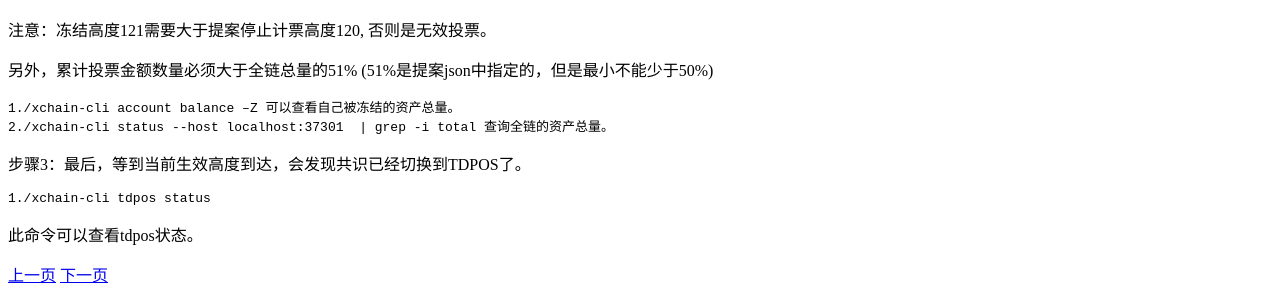
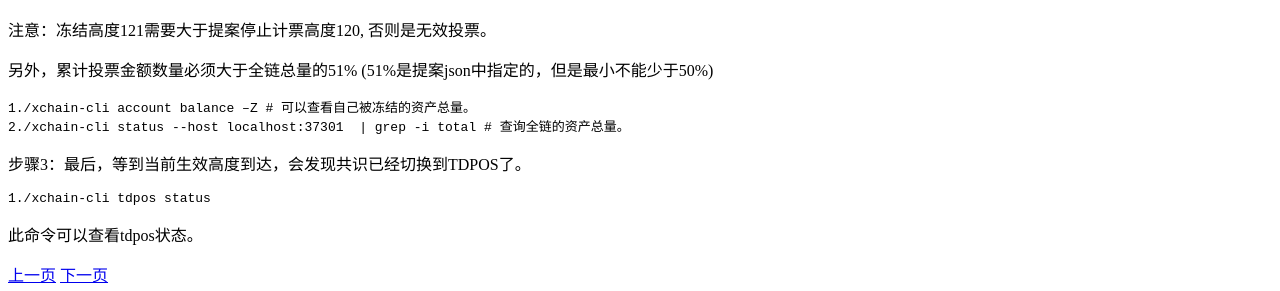
Before and after one commit to xuperchain/docs, a Sphinx documentation site: the page built from source/design_documents/proposal.rst, in a window 1280 px wide and 900 px high, scrolled down 4153 px. Shown: the part 516-807 px from the top of the window. Built offline with Sphinx 7.4.7 and the Read the Docs theme 2.0.0, drawn with Linux system fonts in a browser that asks for light colours.

Commit message:
update cmd

```diff
--- a/source/design_documents/proposal.rst
+++ b/source/design_documents/proposal.rst
@@ -125,8 +125,8 @@ XuperChain提供可插拔共识机制，通过提案和投票机制，升级共
 .. code-block:: bash
     :linenos:
 
-    ./xchain-cli account balance –Z 可以查看自己被冻结的资产总量。
-    ./xchain-cli status --host localhost:37301  | grep -i total 查询全链的资产总量。
+    ./xchain-cli account balance –Z # 可以查看自己被冻结的资产总量。
+    ./xchain-cli status --host localhost:37301  | grep -i total # 查询全链的资产总量。
 
 步骤3：最后，等到当前生效高度到达，会发现共识已经切换到TDPOS了。
 
```
